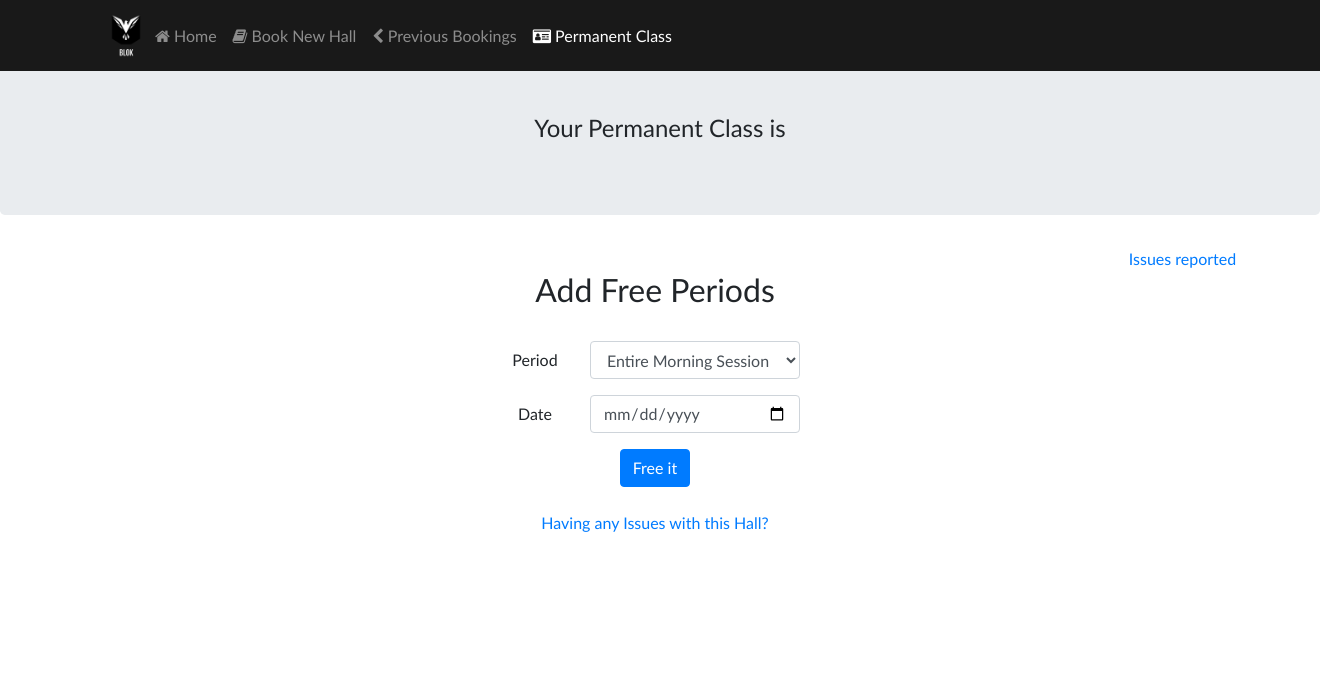
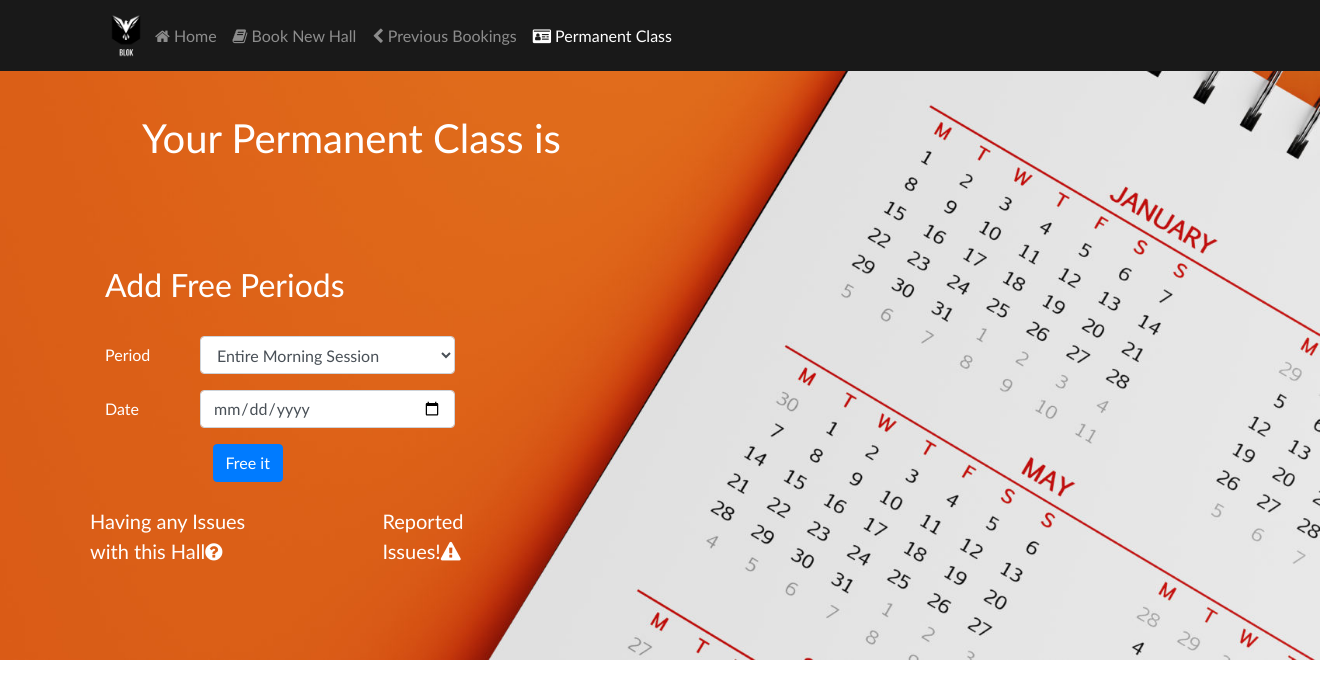
Before and after one commit to darsanmahi/BLOK, a PHP site: page /permanentclass.php in a window 1320 px wide. Shown: the top 699 px of the page. Run offline with PHP 8.4, Linux system fonts and the light colour scheme; the visitor is signed in with stand-in values (Sample User, id 1); data that the repository does not hold is empty; some libraries are stand-ins or nearby versions.

Commit message:
adding images

```diff
--- a/booking_display.php
+++ b/booking_display.php
@@ -7,6 +7,8 @@
      <style>
         /*@import url("https://stackpath.bootstrapcdn.com/bootstrap/4.4.1/css/bootstrap.min.css");*/
          body{
+             background-repeat: no-repeat;
+             background-size: cover;
              font-family:'Trebuchet MS', 'Lucida Sans Unicode', 'Lucida Grande', 'Lucida Sans', Arial, sans-serif;
              padding: 80px;
          }
--- a/permanentclass.php
+++ b/permanentclass.php
@@ -6,13 +6,23 @@
     <style>
         @import url("https://stackpath.bootstrapcdn.com/bootstrap/4.4.1/css/bootstrap.min.css");
         body{
+            background-image: url(iStock-916563360.jpg);
+            background-repeat: no-repeat;
+            background-size: cover;
             margin-top: auto;
             padding: 50px 0px 0px 0px;
-            text-align: center;
+            color: white;
             font-family:'Trebuchet MS', 'Lucida Sans Unicode', 'Lucida Grande', 'Lucida Sans', Arial, sans-serif;
+        }
+        .jumbotron{
+            background-color: transparent;
         }
         .navbar-dark{
             background-color: #191919;
+        }
+        .one a{
+            color: white;
+            font-size: 20px;
         }
     </style>
 <?php
@@ -50,23 +60,17 @@
                     </div>
                 </nav>
                 <?php
-                echo '<header class="jumbotron"><h4>Your Permanent Class is '.$res['hallnumber'];
-                echo '</h4>';
+                echo '<header class="jumbotron offset-1"><h1>Your Permanent Class is '.$res['hallnumber'];
+                echo '</h1>';
                 echo '</header>';
                 ?>
                 <div class="container">
                     <div class="row row-content">
-                        <div class="col-12 offset-10 col-sm-3 align-content-right">
-                            <a href="issuereported.php">Issues reported</a>
-                        </div>
-                    </div>
-                </div>
-                <div class="col-12 col-md-9">
+                        <div class="col-12">
                         <form action="cancel1.php" method="POST">
-                        <div class="col-12 offset-2 align-contents-center">
                                 <h2>Add Free Periods</h2><br>
                                 <div class="form-group row">
-                                <label for="period" class="col-form-label offset-4 col-12 col-md-1">Period</label>
+                                    <label for="period" class="col-form-label col-12 col-md-1">Period</label>
                                     <div class="col-md-3">
                                         <select name="period" class="form-control">
                                             <option value="morningsession">Entire Morning Session</option>
@@ -83,19 +87,27 @@
                                     </div>
                                 </div>
                                 <div class="form-group row">
-                                <label for='date' class="col-12 col-md-1 offset-4 col-form-label">Date</label>
+                                    <label for='date' class="col-12 col-md-1 col-form-label">Date</label>
                                     <div class="col-md-3">
                                         <input type="date" class="form-control" id="date" name="date">
                                     </div>
                                 </div>
-                            <div class="col-12 offset-4 col-sm-4 align-contents-center">
+                                <div class="col-12 offset-1 col-sm-4 align-contents-center">
                                     <button class="btn btn-primary" type="submit" name="Enter">Free it</button>
                                 </div>
+                        </form>
                     </div>
-                    </form>
+                    <div class="row row-content">
+                        <div class="col-12 col-sm-8 one">
                             <br>
-                    <div class="col-12 offset-4 col-sm-8">
-                        <a href="hallissue.php">Having any Issues with this Hall?</a>
+                            <a href="hallissue.php">Having any Issues with this Hall<i class="fa fa-question-circle"></i></a>
+                        </div>
+                    </div>
+                    <div class="row row-content">
+                        <div class="col-12 col-sm-8 one">
+                            <br>
+                            <a href="issuereported.php"> Reported Issues!<i class="fa fa-warning"></i></a>
+                        </div>
                     </div>
                 </div>
             </body>
```
Also changed, not shown: cancel.php (+10 -6 lines), category.php (+7 -6 lines), display1.php (+16 -7 lines), search.php (+7 -3 lines), 82033739-booking-hotel-room-ring-and-keys-on-gray-stone-desk-background-top-view-mock-up.jpg (added), Website-Design-Background-1.jpg (added), calendar-month-using-as-background-business-concept-planning_24901-1892.jpg (added), iStock-916563360.jpg (added). Lines whose indentation alone changed are shown as unchanged.
